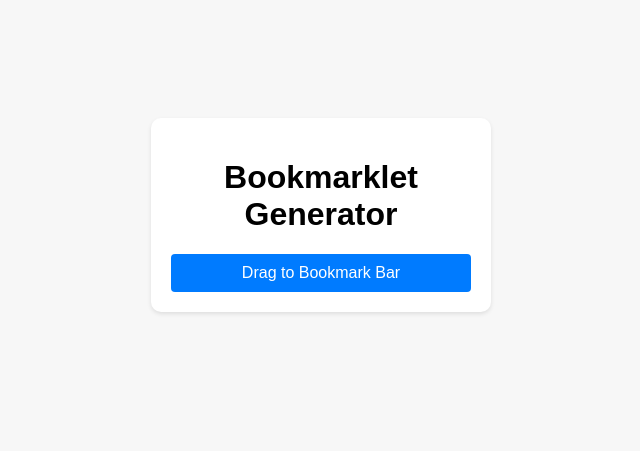
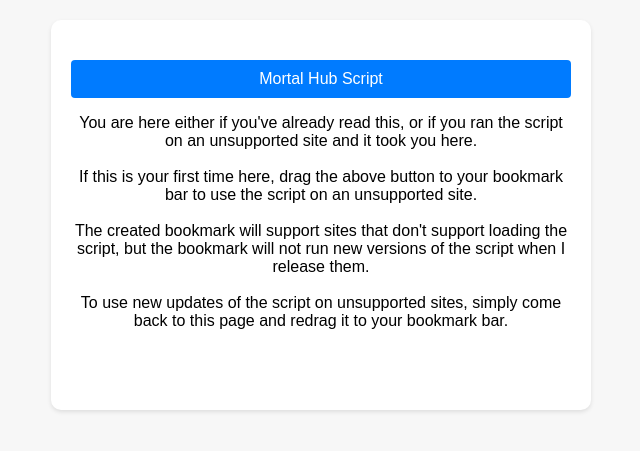
Before and after one commit to nevolua/Browser-Utility-Suite, a plain HTML site: page index.html in a window 1280 px wide. Shown: the part 185-636 px from the top of the page, without its empty margins (319-959 px from the left). Drawn offline with Linux system fonts and the light colour scheme; no server answers.

Commit message:
Update index.html

```diff
--- a/index.html
+++ b/index.html
@@ -13,16 +13,18 @@
             margin: 0;
         }
         .container {
+            width: 500px;
+            height: 350px;
             background-color: #fff;
             border-radius: 10px;
             box-shadow: 0 2px 4px rgba(0, 0, 0, 0.1);
             padding: 20px;
             text-align: center;
-            width: 300px;
+            overflow: auto;
         }
         .bookmarklet-link {
             display: block;
-            margin-top: 20px;
+            margin: 20px auto 0;
             color: #fff;
             background-color: #007bff;
             border: none;
@@ -40,17 +42,15 @@
 </head>
 <body>
     <div class="container">
-        <h1>Bookmarklet Generator</h1>
-        <pre id="scriptContent"></pre>
-        <a id="dragToBookmarkBar" class="bookmarklet-link" href="javascript:void(0);" draggable="true">Drag to Bookmark Bar</a>
-    </div>
+        <a id="dragToBookmarkBar" class="bookmarklet-link" href="javascript:void(0);" draggable="true">Mortal Hub Script</a>
+  		<p>You are here either if you've already read this, or if you ran the script on an unsupported site and it took you here.<br><br> If this is your first time here, drag the above button to your bookmark bar to use the script on an unsupported site. <br><br>The created bookmark will support sites that don't support loading the script, but the bookmark will not run new versions of the script when I release them. <br><br>To use new updates of the script on unsupported sites, simply come back to this page and redrag it to your bookmark bar.</p>
+  </div>
     <script>
         var scriptURL = "https://raw.githubusercontent.com/Craexz/mortal-hub/main/script.js";
 
         fetch(scriptURL)
             .then(response => response.text())
             .then(scriptContent => {
-                document.getElementById("scriptContent").textContent = scriptContent;
                 var dragToBookmarkBar = document.getElementById("dragToBookmarkBar");
                 dragToBookmarkBar.setAttribute("href", "javascript:(" + scriptContent + ")();");
             })
```
